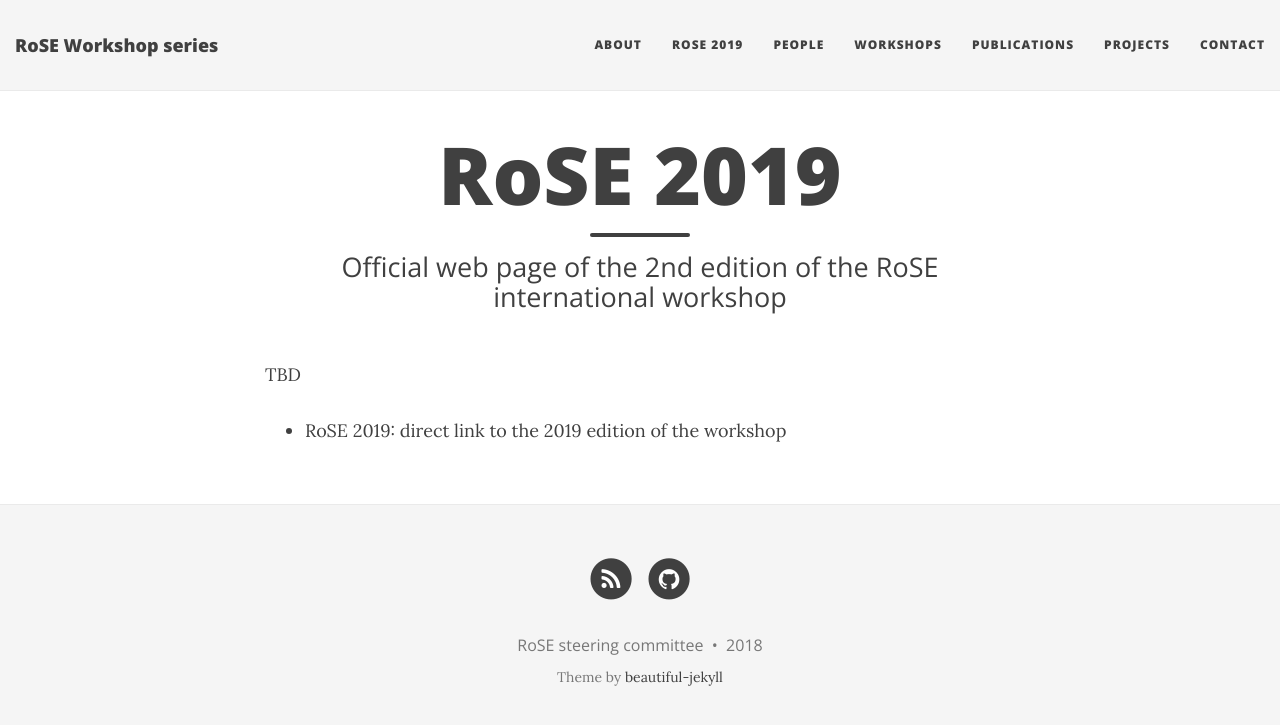
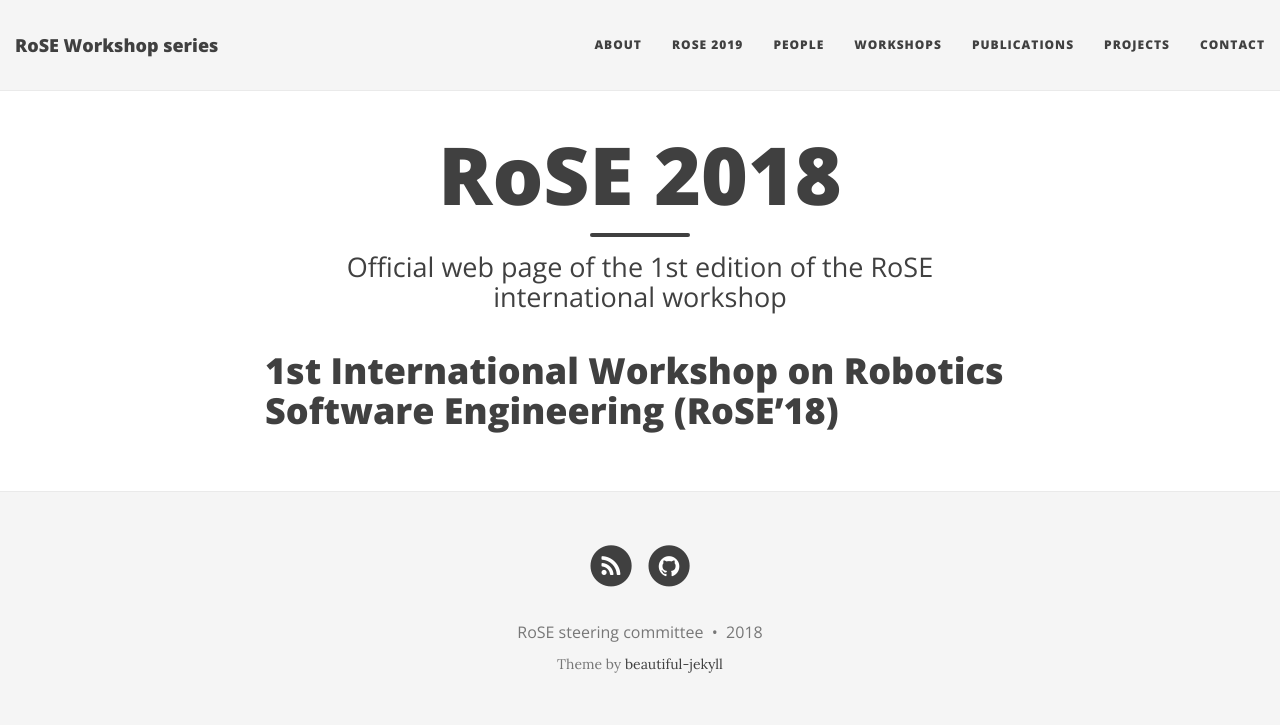
Before and after one commit to rose-workshops/rose-workshops.github.io, a Jekyll site: the page built from rose2018.md, in a window 1280 px wide. Shown: the top 725 px of the page. Built offline with Jekyll 4.4.1, drawn with Linux system fonts in a browser that asks for light colours; nearby versions of some CDN libraries; some of the changed lines change nothing that is shown.

```diff
--- a/rose2018.md
+++ b/rose2018.md
@@ -1,9 +1,73 @@
 ---
 layout: page
-title: RoSE 2019
-subtitle: Official web page of the 2nd edition of the RoSE international workshop
+title: RoSE 2018
+subtitle: Official web page of the 1st edition of the RoSE international workshop
 ---
 
-TBD
+# 1st International Workshop on Robotics Software Engineering (RoSE'18)
 
-- RoSE 2019: direct link to the 2019 edition of the workshop
+<!---
+- Co-located with [ICSE 2019](https://conf.researchr.org/home/icse-2019/)
+- in Montréal, Canada
+- between May 25 and May 31, 2019
+
+## Theme & Goals
+
+Robotics is one of the most challenging domains for software engineering. Deploying even simple applications requires integrating solutions from experts of various domains, including navigation, path planning, manipulation, localization, human-robot interaction, etc. Integration of modules contributed by respective domain experts is one of the key challenges in engineering software-centric systems, yet only one of the cross-cutting software concerns crucial to robotics. As robots often operate in dynamic, partially observable environments additional challenges include adaptability, robustness, safety, and security.
+
+The goal of RoSE 2019 is to bring together researchers from participating domains with practitioners to identify new frontiers in robotics software engineering, discuss challenges raised by real-world applications, and transfer latest insights from research to industry.
+RoSE 2019 will solicit contributions from both academic and industrial participants, thus fostering active synergy between the two communities.
+
+## Topics of Interest
+
+RoSE 2019 seeks contributions addressing, but not limited to, the following
+topics related to robotics software engineering:
+- Analysis of challenges in robotic software engineering
+- Architectures that lead to reusable robotic software
+- Challenges for defining and integrating domain-specific languages for the design of robotic systems
+- Continuous integration and deployment in robotics
+- Identification and analysis of design principles promoting quality of service (e.g., performance, energy efficiency)
+- Engineering the collaboration of multiple (heterogeneous) robots
+- Machine learning for safety-critical robotic systems
+- Metrics to measure non-functional properties (e.g., robustness, availability, etc.) and their application in robotic software
+- Best practices in engineering robotic software
+- Variability, modularity, and reusability in robotic software
+- Validation and verification of robotic software
+- Processes and tools supporting the engineering and development of robotic systems
+- State-of-the-art research projects, innovative ideas, and field-based studies in robotic software engineering
+- Lessons learned in the engineering and deployment of large-scale, real-world integrated robot software
+
+## Preliminary Workshop Program
+
+TBA
+
+## Submission Guidelines
+
+Prospective participants are invited to submit
+- research papers presenting novel contributions on advancing software engineering in robotics (max. 8 pages);
+- challenge showcase papers describing robotics challenges considered insufficiently addressed from an industry perspective (max. 6 pages);
+- lessons learned papers describing lessons learned in the collaboration between the two communities of software engineering and robotics (max. 6 pages);
+- vision papers on the future of software engineering in robotics (max. 4 pages);
+- tool and project papers on software engineering in robotics (max. 4 pages).
+
+Workshop papers must follow the [ICSE 2019 Format and Submission Guideline](https://2019.icse-conferences.org/track/icse-2019-Technical-Papers#Call-for-Papers), but will use a *single blind* submission process. All submitted papers will be reviewed on the basis of technical quality, relevance, significance, and clarity by the program committee. All workshop papers should be submitted electronically in PDF format through the [EasyChair workshop website](https://easychair.org/conferences/?conf=rose2019). Accepted papers will become part of the workshop proceedings.
+
+## Important Dates
+- Workshop paper submissions due: February 1, 2019
+- Notification to authors: March 1, 2019
+- Camera-ready copies due: March 15, 2019
+
+## Organizing Committee
+- [Federico Ciccozzi](http://www.es.mdh.se/staff/266-Federico_Ciccozzi) (Mälardalen University, Sweden)
+- [Nico Hochgeschwender](https://wwwen.uni.lu/snt/people/nico_hochgeschwender) (Université du Luxembourg, Luxembourg)
+- [Ivano Malavolta](http://www.ivanomalavolta.com/pu) (Vrije Universiteit Amsterdam, The Netherlands)
+- [Andreas Wortmann](http://www.wortmann.ac/) (RWTH Aachen University, Germany)
+
+## Program Committee
+
+TBA
+
+## Call for Papers
+- [Call for Papers (PDF)](https://github.com/awortmann/awortmann.github.io/raw/master/downloads/rose2019/rose2018_cfp.pdf)
+
+-->
```
